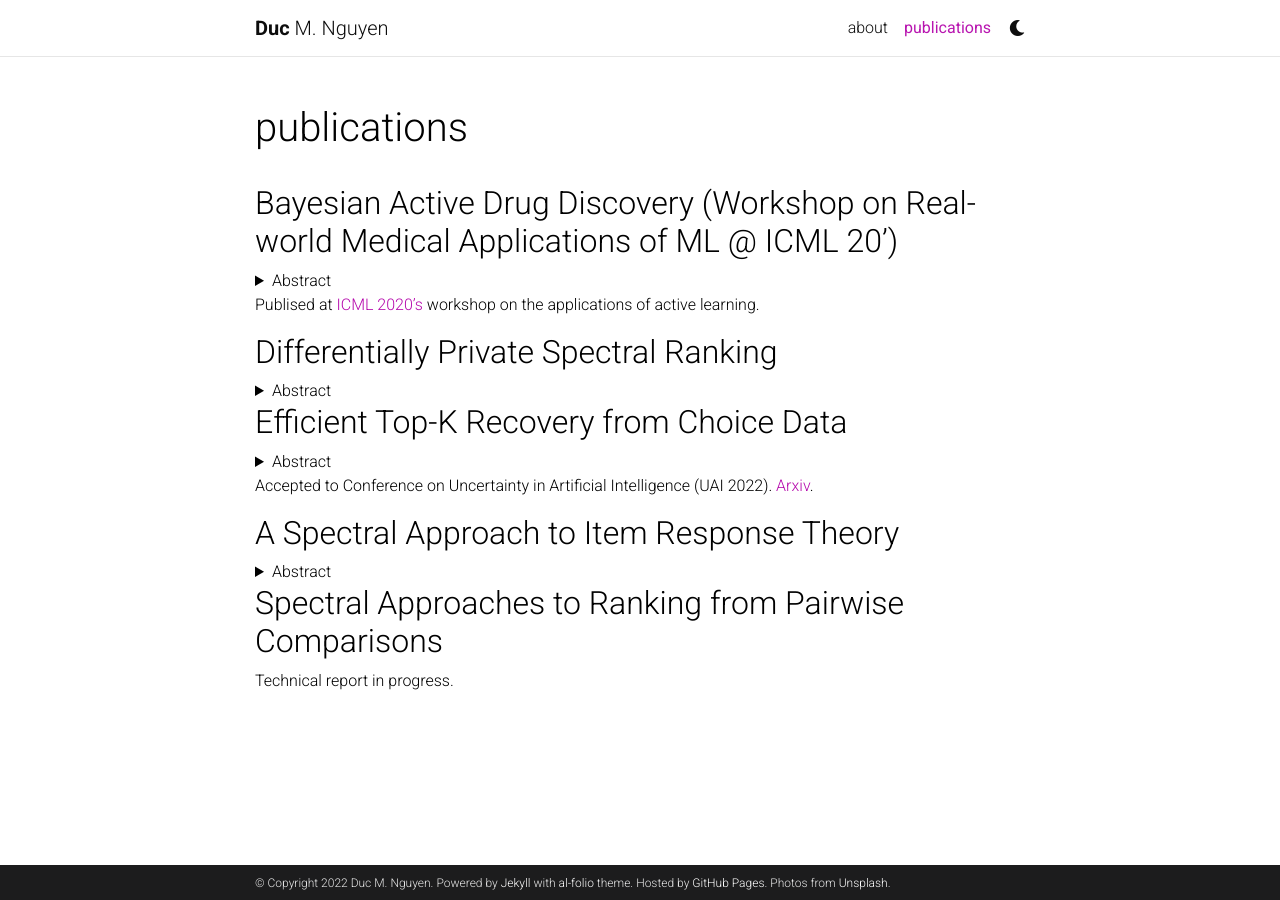
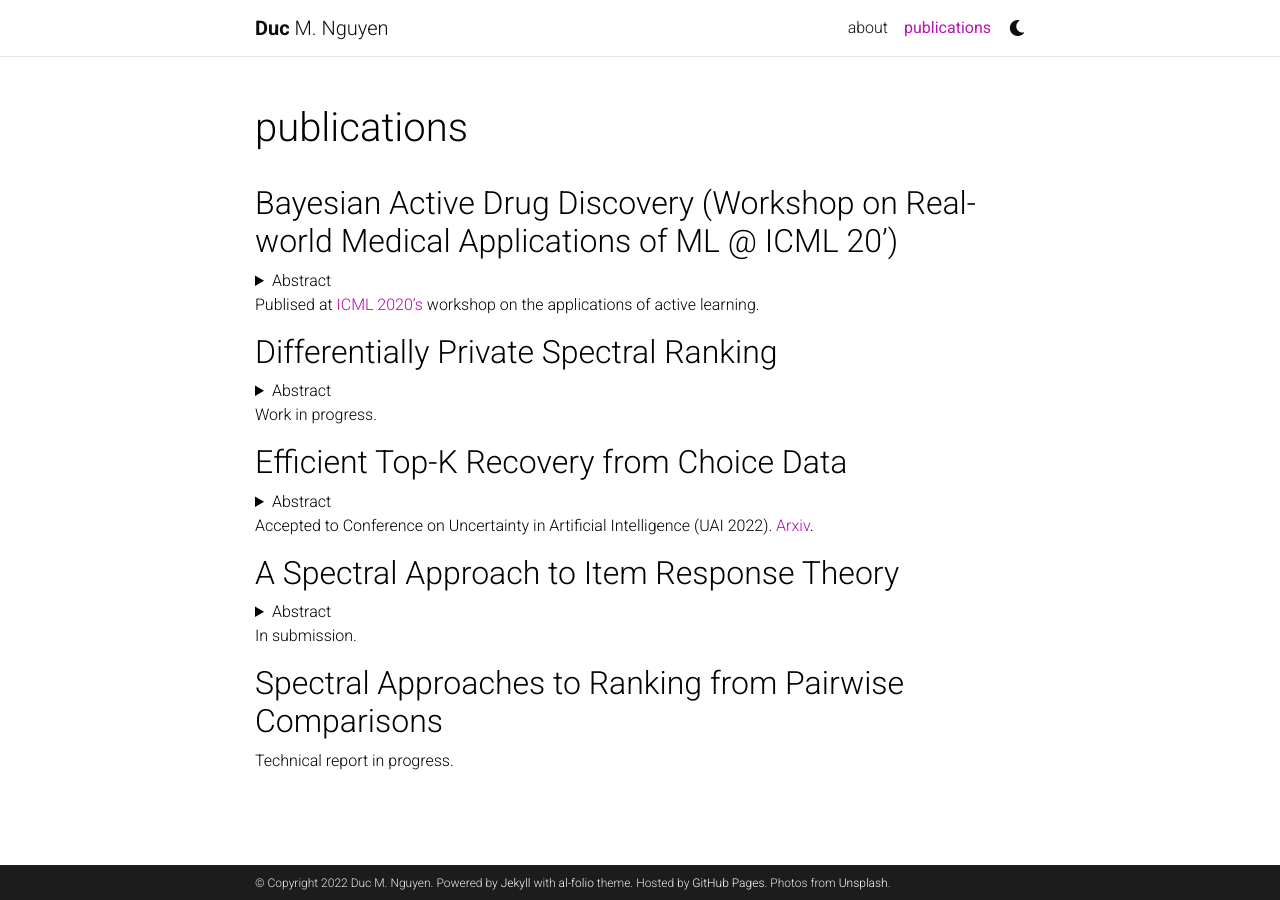
Before and after one commit to dnguyen1196/dnguyen1196.github.io, a Jekyll site: the page built from _pages/publications.md, in a window 1280 px wide. Built offline with Jekyll 4.4.1, drawn with Linux system fonts in a browser that asks for light colours; comment, search, counter and statistics services are not loaded; a style sheet for code colours, icons or effects is not loaded.

Commit message:
updated publications

```diff
--- a/_pages/publications.md
+++ b/_pages/publications.md
@@ -23,6 +23,8 @@
 Spectral ranking is a popular approach to rank aggregation, wherein the preferences or choices of several individuals are aggregated to produce an overall ranking of alternatives. However, in many applications -- including for example recommender systems and elections -- privacy of individuals' choice data is a key concern. Unfortunately, standard spectral ranking algorithms are not designed with this concern in mind. In this paper, we propose a simple fix: we suggest using a randomized response mechanism to collect individuals' choice data. By design, the resulting private spectral ranking algorithm achieves the strong guarantees of local differential privacy, which in turn also leads to a global differential privacy guarantee. We quantify the privacy-utility tradeoff of our algorithm under the popular multinomial logit (MNL) choice model -- which has also been used to analyze previous spectral ranking algorithms -- by deriving a sample complexity bound that makes the dependence on the privacy parameter explicit. Experiments on both synthetic and real data sets corroborate our analysis.
 </details>
 
+Work in progress.
+
 ## Efficient Top-K Recovery from Choice Data
 
 <details>
@@ -41,6 +43,8 @@
 The Rasch model is one of the most fundamental models in item response theory and has wide-ranging applications from education testing to recommendation systems. In a universe with $n$ users and $m$ items, the Rasch model assumes that the binary response $X_{li} \in \{0,1\}$ of a user $l$ with parameter $\theta^*_l$ to an item $i$ with parameter $\beta^*_i$ (e.g., a user likes a movie, a student correctly solves a problem) is distributed as $\Pr(X_{li}=1) = 1/(1 + \exp{-(\theta^*_l - \beta^*_i)})$. In this paper, we propose a \emph{new item estimation} algorithm for this celebrated model (i.e., to estimate $\beta^*$). The core of our algorithm is the computation of the stationary distribution of a Markov chain defined on an item-item graph. We complement our algorithmic contributions with finite-sample error guarantees, the first of their kind in the literature, showing that our algorithm is consistent and enjoys favorable optimality properties. We discuss practical modifications to accelerate and robustify the algorithm that practitioners can adopt. Experiments on synthetic and real-life datasets, ranging from small education testing datasets to large recommendation systems datasets show that our algorithm is scalable, accurate, and competitive with the most commonly used methods in the literature.
 </details>
 
+In submission.
+
 ## Spectral Approaches to Ranking from Pairwise Comparisons
 
 Technical report in progress.
```
